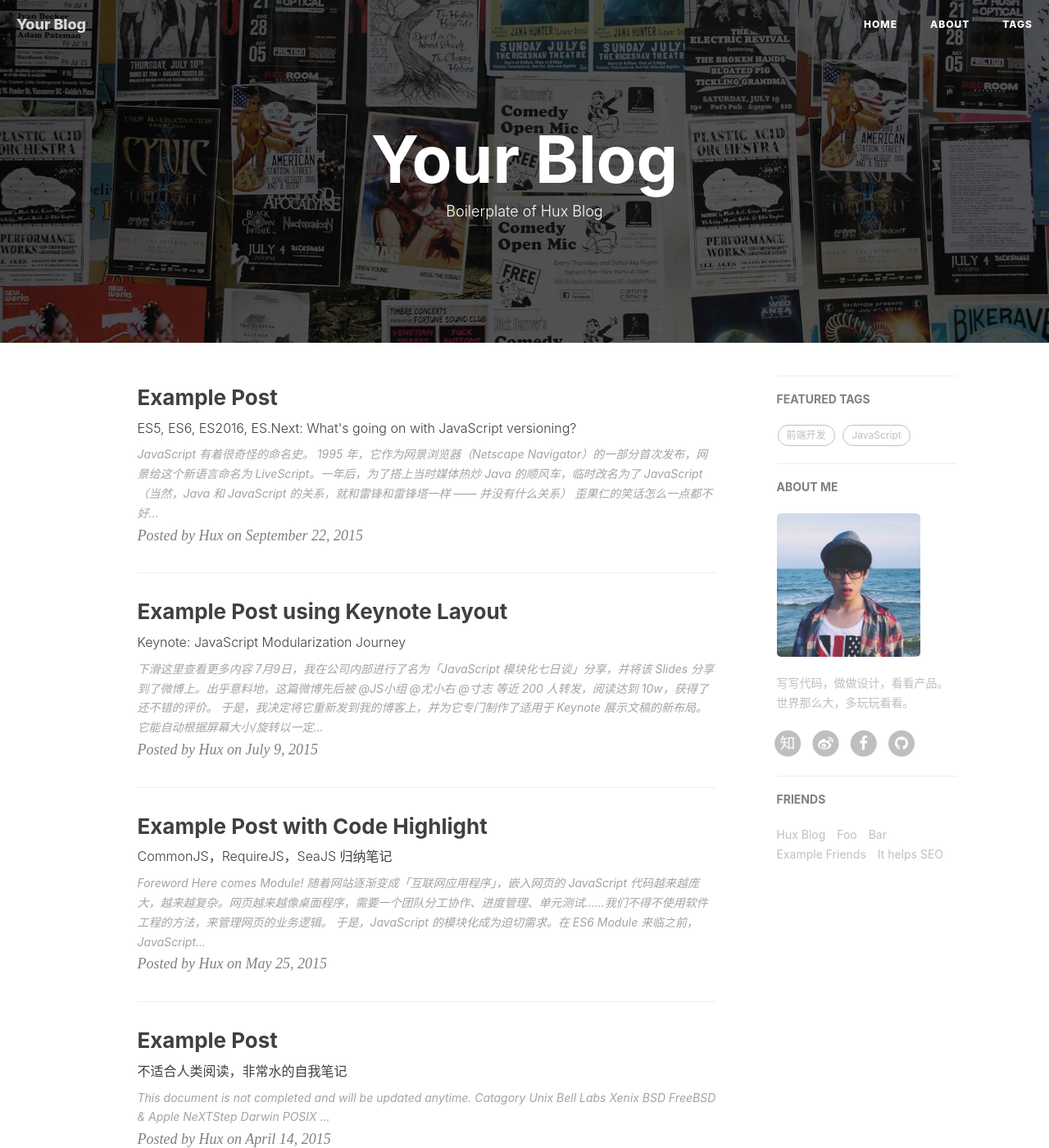
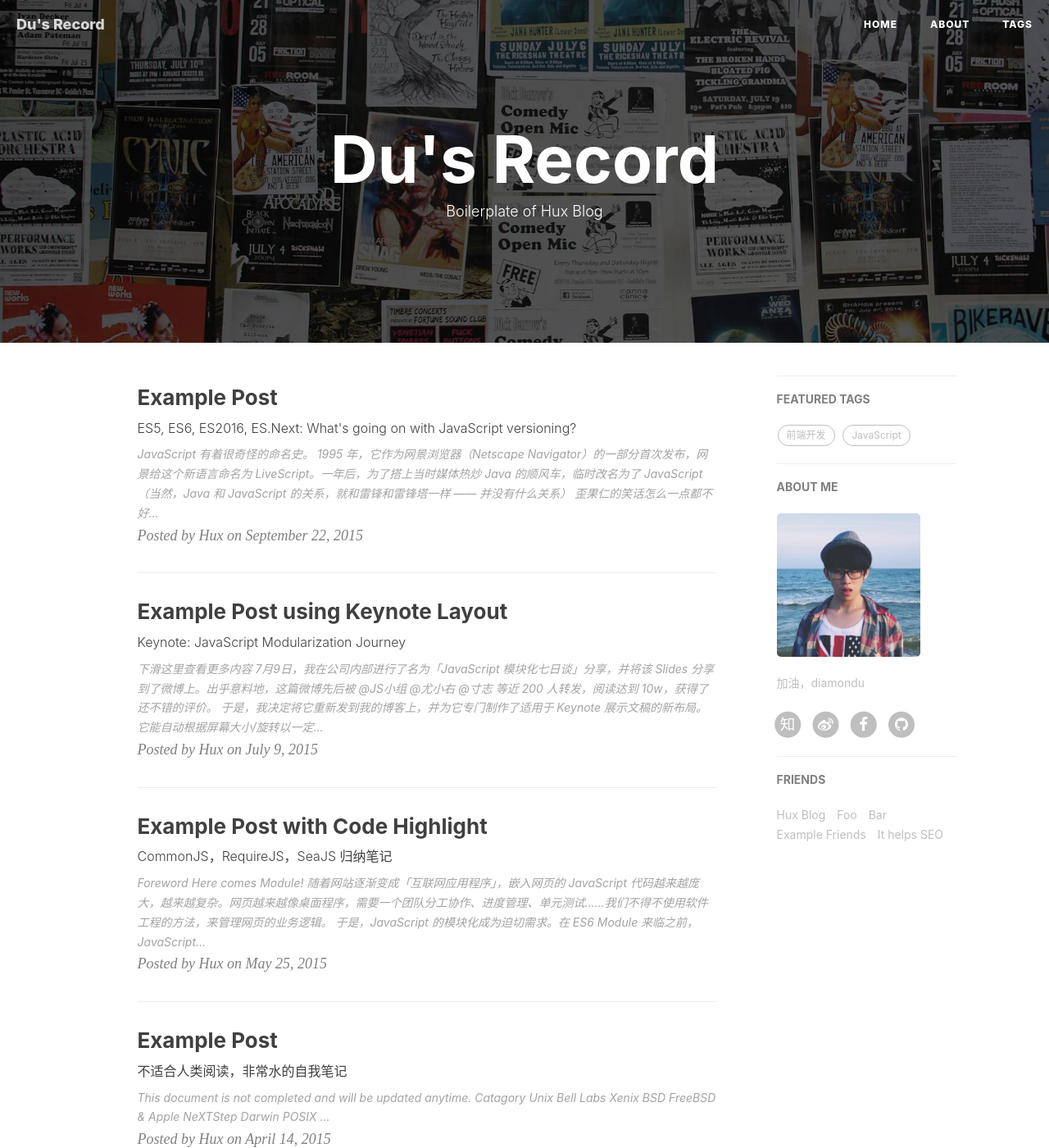
Before and after one commit to du5307/du5307.github.io, a Jekyll site: the page built from index.html, in a window 1280 px wide and 1400 px high. Shown: the whole window at 82% size. Built offline with Jekyll 4.4.1, drawn with Linux system fonts in a browser that asks for light colours; nearby versions of some CDN libraries; the list of posts is cut into pages by our own code; comment, search, counter and statistics services are not loaded; some of the changed text lies outside the part shown.

Commit message:
Update _config.yml

```diff
--- a/_config.yml
+++ b/_config.yml
@@ -1,8 +1,8 @@
 # Site settings
-title: Your Blog
-SEOTitle: 你的博客 | Your Blog
+title: Du's Record
+SEOTitle: Diamondu | Du's Record
 header-img: img/home-bg.jpg
-email: huxpro@gmail.com
+email: du5307@qq.com
 description: ""
 keyword: ""
 url: "http://du5307.github.io"              # your host, for absolute URL
@@ -68,7 +68,7 @@ ga_domain: huangxuan.me
 
 # Sidebar settings
 sidebar: true                           # whether or not using Sidebar.
-sidebar-about-description: "写写代码，做做设计，看看产品。世界那么大，多玩玩看看。"
+sidebar-about-description: "加油，diamondu"
 sidebar-avatar: /img/avatar-hux.jpg      # use absolute URL, seeing it's used in both `/` and `/about/`
 
 
```
